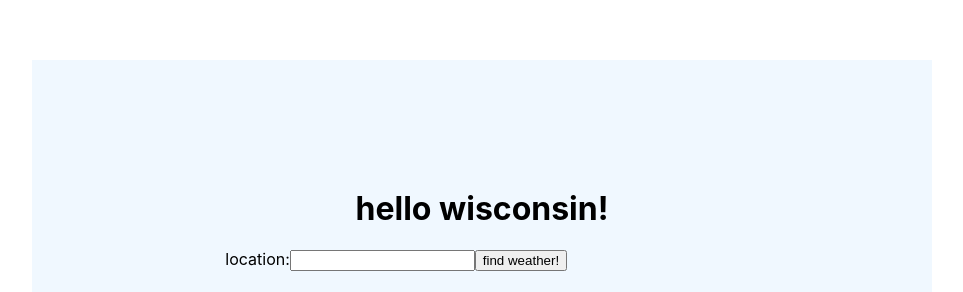
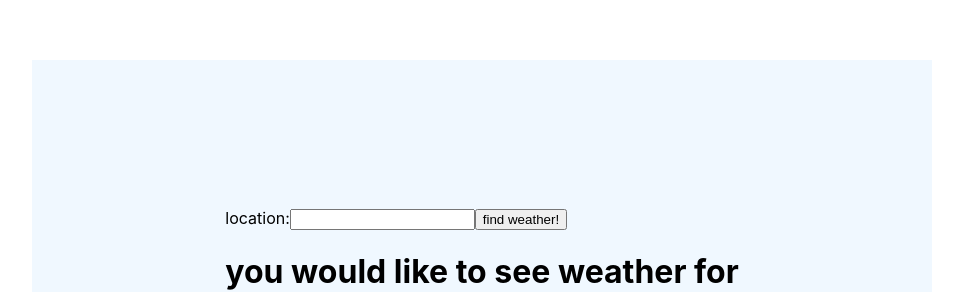
Before and after one commit to jmejia247/sunny-day, a React (Create React App) app: page / in a window 1280 px wide. Shown: the part 240-532 px from the top of the page, without its empty margins (158-1121 px from the left). Built offline with nearby package versions, Linux system fonts and the light colour scheme; no server answers.

Commit message:
test deployment

```diff
--- a/src/components/weatherCard.js
+++ b/src/components/weatherCard.js
@@ -21,7 +21,6 @@ class WeatherCard extends Component {
     render() {
         return (
             <div className='weather-card'>
-                <h1>hello wisconsin!</h1>
                 <WeatherForm getLocation={this.getLocation}/>
                 <Weather location={this.state.location} />
             </div>
```
